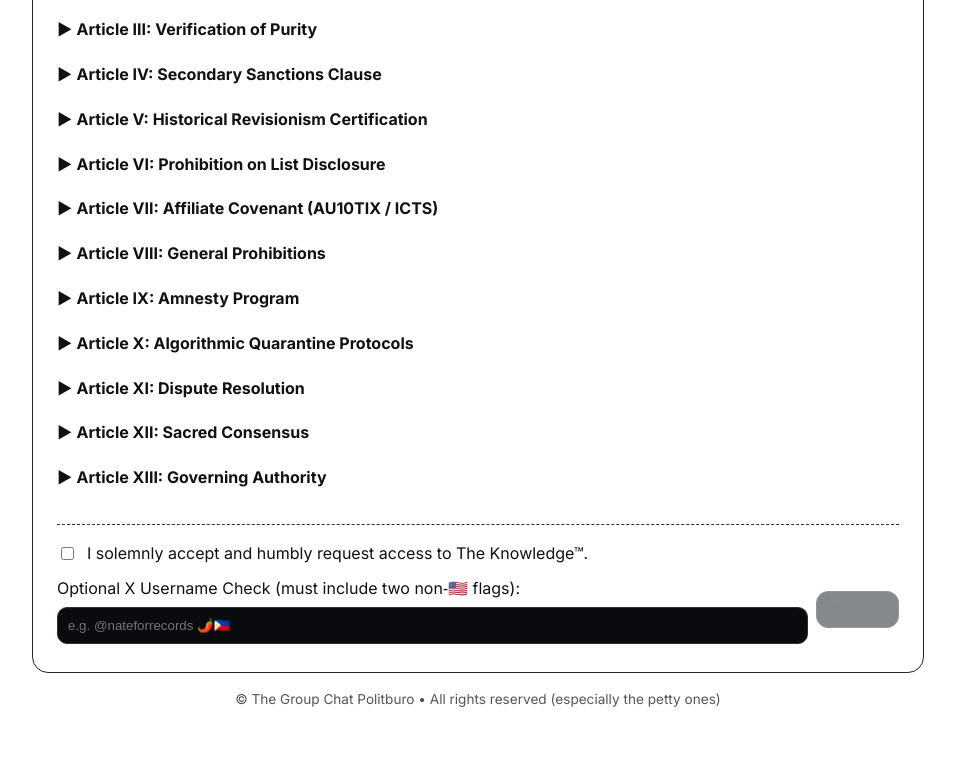
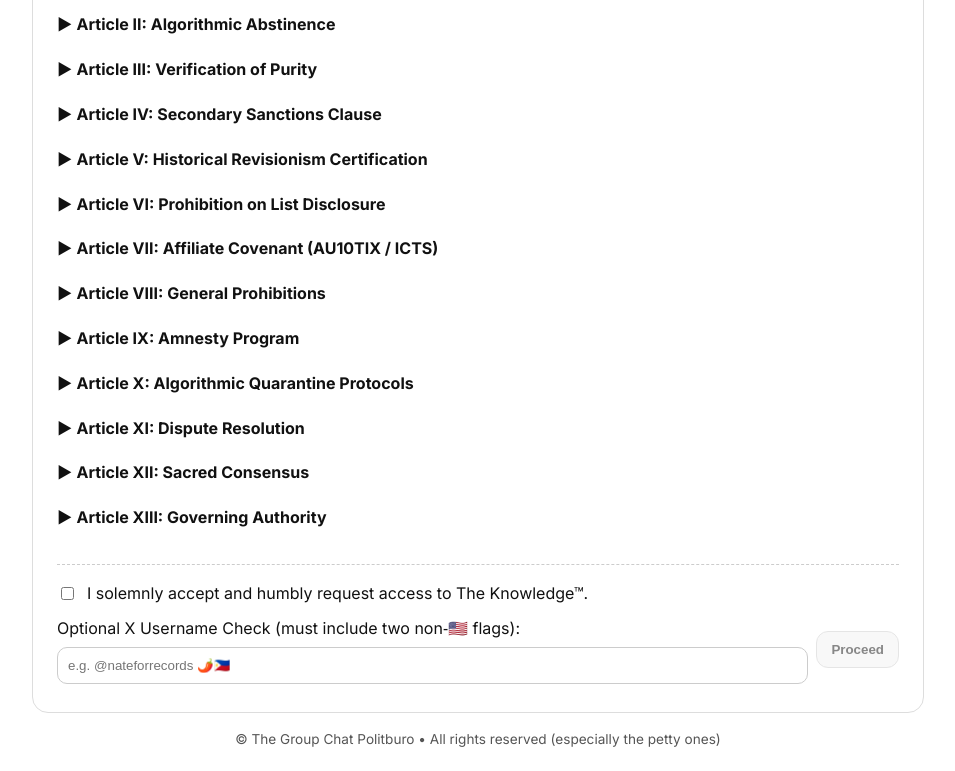
Before and after one commit to flagshiplp/taiaa-portal, a plain HTML site: page index.html in a window 1280 px wide. Shown: the part 764-1535 px from the top of the page, without its empty margins (162-1117 px from the left). Before the commit the page ends 1495 px from the top, so only its background shows below. Drawn offline with Linux system fonts and the light colour scheme.

Commit message:
Update style.css

```diff
--- a/assets/style.css
+++ b/assets/style.css
@@ -1,51 +1,108 @@
-<!-- =========================
+/* =========================
 File: assets/style.css (shared styles)
-========================= -->
+========================= */
+
+/* Respect system theme for overall bg/text */
 @media (prefers-color-scheme: dark) {
   :root {
-    --bg: #0a0b0e;
-    --ink: #ffffff;
+    --bg: #0a0b0e;   /* page background */
+    --ink: #e8eaed;  /* main text light */
     --muted: #9aa0a6;
+    --card-bg: #1b1f24; /* cards in dark mode */
+    --console-bg: #0f1115;
   }
 }
 @media (prefers-color-scheme: light) {
   :root {
-    --bg: #ffffff;
-    --ink: #111111;
+    --bg: #ffffff;   /* page background */
+    --ink: #111111;  /* dark text */
     --muted: #555555;
+    --card-bg: #ffffff; /* cards in light mode */
+    --console-bg: #0f1115; /* still keep console dark */
   }
 }
+
 *{box-sizing:border-box}
-html,body{margin:0;padding:0;font-family:Inter,system-ui,-apple-system,Segoe UI,Roboto,Arial,sans-serif;background:var(--bg);color:var(--ink)}
+html,body{
+  margin:0;
+  padding:0;
+  font-family:Inter,system-ui,-apple-system,Segoe UI,Roboto,Arial,sans-serif;
+  background:var(--bg);
+  color:var(--ink);
+}
+
+/* Layout */
 .frame{max-width:940px;margin:0 auto;padding:24px}
 .hdr{display:flex;flex-direction:column;gap:6px;margin-bottom:16px}
 .crest{font-weight:900;letter-spacing:.08em;border:2px solid var(--ink);display:inline-block;padding:6px 10px}
 .sub{color:var(--muted);font-size:.9rem}
+
+/* Console block */
 .notice {
-  background: #0f1115;   /* dark console look */
-  color: #e8eaed;        /* light text */
+  background: var(--console-bg); /* dark console look */
+  color: #e8eaed;                /* force light text */
   border: 1px solid #2a2f39;
+  border-radius: 12px;
+  padding: 12px 16px;
+  margin-bottom: 16px;
 }
-.mono{font-family:ui-monospace,SFMono-Regular,Menlo,Monaco,Consolas,monospace;font-size:.9rem;white-space:pre-wrap}
-.paper{background:#ffffff;border:1px solid #22252d;border-radius:16px;padding:24px;line-height:1.55}
+.mono{
+  font-family:ui-monospace,SFMono-Regular,Menlo,Monaco,Consolas,monospace;
+  font-size:.9rem;
+  white-space:pre-wrap
+}
+
+/* Agreement body */
+.paper{
+  background: var(--card-bg);
+  border: 1px solid #ddd;
+  border-radius:16px;
+  padding:24px;
+  line-height:1.55;
+  color: var(--ink);
+}
 .paper h1{margin:0 0 6px}
 .muted{color:var(--muted)}
+
 summary{cursor:pointer;font-weight:700;margin:10px 0}
 summary::marker{content:"▶  "}
 details[open] summary::marker{content:"▼  "}
-.attest{margin-top:24px;border-top:1px dashed #2a2f39;padding-top:16px}
+
+/* Form */
+.attest{margin-top:24px;border-top:1px dashed #ccc;padding-top:16px}
 .chk{display:flex;align-items:center;gap:10px;margin-bottom:10px}
 .two{display:flex;flex-wrap:wrap;gap:8px;align-items:center}
 .field{flex:1;display:flex;flex-direction:column;gap:6px}
-.field input{background:#0a0b0e;border:1px solid #2a2f39;border-radius:10px;padding:10px;color:var(--ink)}
-button.btn, .btn, button{background:#10151c;border:1px solid #2a2f39;border-radius:12px;padding:10px 14px;color:var(--ink);font-weight:700;cursor:pointer}
+.field input{
+  background:#fff;
+  border:1px solid #ccc;
+  border-radius:10px;
+  padding:10px;
+  color:#111;
+}
+button.btn, .btn, button{
+  background:#f2f2f2;
+  border:1px solid #ccc;
+  border-radius:12px;
+  padding:10px 14px;
+  color:#111;
+  font-weight:700;
+  cursor:pointer;
+}
 button[disabled]{opacity:.5;cursor:not-allowed}
+
+/* Footer */
 .ftr{margin-top:18px;color:var(--muted);font-size:.85rem;text-align:center}
+
+/* Centering */
 .center{min-height:100vh;display:grid;place-items:center;text-align:center;padding:24px}
+
+/* Stamps */
 .stamp{font-weight:900;letter-spacing:.2em;border:3px solid #2bff88;border-radius:10px;padding:10px 16px;display:inline-block;transform:rotate(-6deg);box-shadow:0 0 30px #113;}
-.stamp.red{border-color:var(--bad);color:var(--bad);}
+.stamp.red{border-color:#ff4d4d;color:#ff4d4d;}
 .granted .stamp{border-color:#2bff88;color:#2bff88}
-.denied .stamp{border-color:var(--bad);color:var(--bad)}
+.denied .stamp{border-color:#ff4d4d;color:#ff4d4d}
+
 .hint{color:var(--muted);margin:4px 0 0}
 
 /* Subtle animated caret for the console */
```
